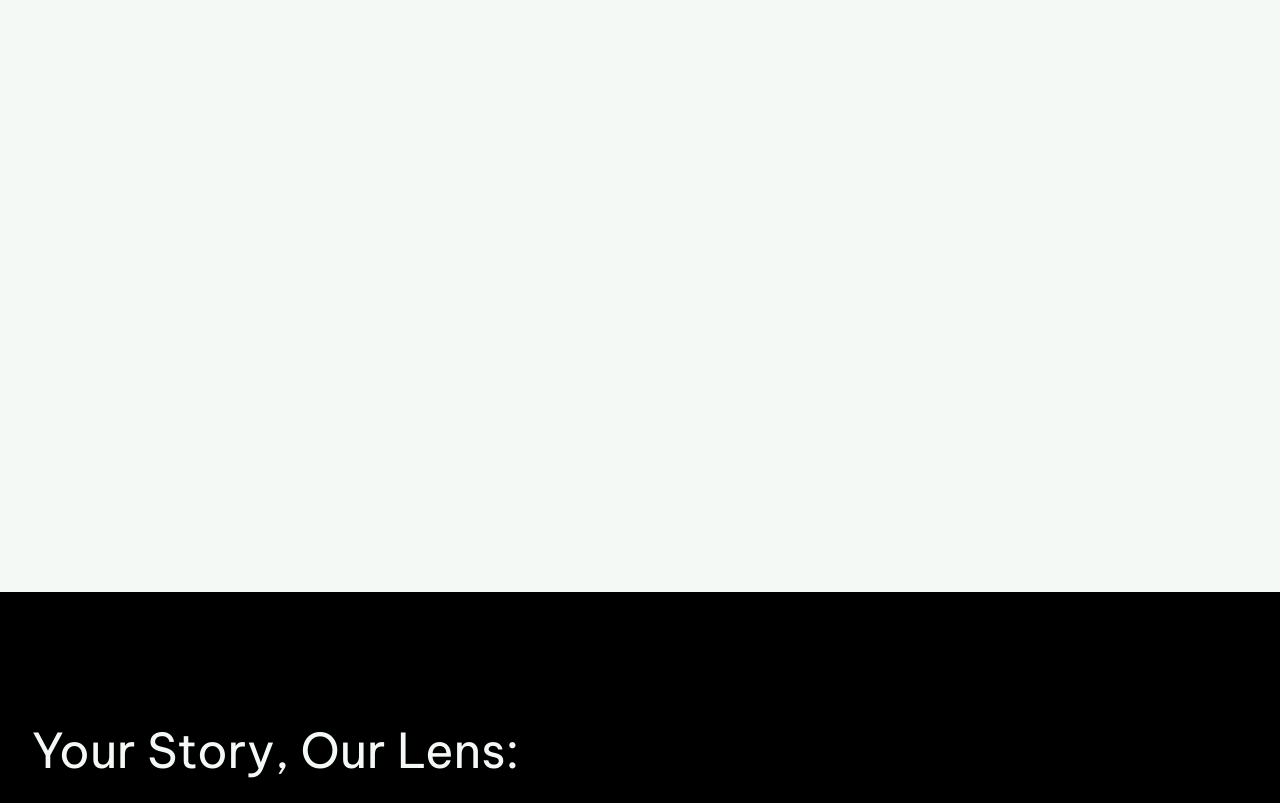
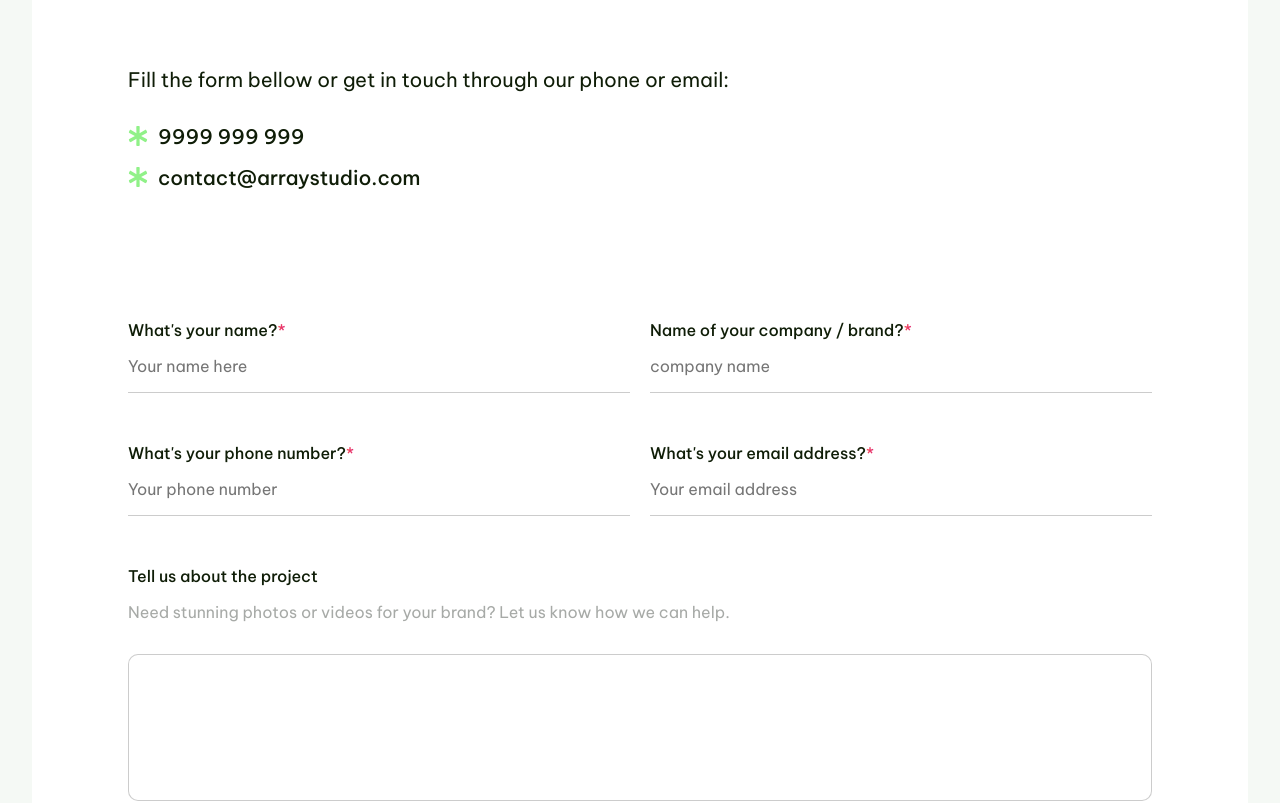
Before and after one commit to SnayderRodrigues/react-study, a React (Vite) app: page /contact in a window 1280 px wide. Shown: the part 400-1203 px from the top of the page. Built offline with nearby package versions, Linux system fonts and the light colour scheme.

Commit message:
creation of the low-fidelity layout for the contact page

```diff
--- a/src/pages/contact/ContactPage.jsx
+++ b/src/pages/contact/ContactPage.jsx
@@ -1,12 +1,55 @@
 import React from "react";
 import "./contactpage.scss";
+import { FaAsterisk } from "react-icons/fa";
 
 const ContactPage = () => {
   return (
     <main>
       <section className="contactPage">
         <div className="wrapper contactPage__wrapper ">
-          <h1>Let's get started.</h1>
+          <div className="contactPage__form">
+          <div className="contactPage__form-headline">
+            <h1>Let's get started.</h1>
+            <span>
+              Fill the form bellow or get in touch through our phone or email:
+            </span>
+            <div>
+              <span>
+                <FaAsterisk />
+                9999 999 999
+              </span>
+              <span>
+                <FaAsterisk />
+                contact@arraystudio.com
+              </span>
+            </div>
+          </div>
+            <div className="contactPage__form-half">
+              <label>What's your name?<span className="highlight">*</span></label>
+              <input type="text" placeholder="Your name here" />
+            </div>
+            <div className="contactPage__form-half">
+              <label>Name of your company / brand?<span className="highlight">*</span></label>
+              <input type="text" placeholder="company name" />
+            </div>
+            <div className="contactPage__form-half">
+              <label>What's your phone number?<span className="highlight">*</span></label>
+              <input type="text" placeholder="Your phone number" />
+            </div>
+            <div className="contactPage__form-half">
+              <label>What's your email address?<span className="highlight">*</span></label>
+              <input type="text" placeholder="Your email address" />
+            </div>
+            <div className="contactPage__form-full">
+              <label>Tell us about the project</label>
+              <span>
+                Need stunning photos or videos for your brand? Let us know how we can help.
+              </span>
+              <textarea name="message" id=""  rows="6"></textarea>
+            </div>
+
+            <button className="button link">Submit</button>
+          </div>
         </div>
       </section>
     </main>
--- a/src/pages/contact/contactpage.scss
+++ b/src/pages/contact/contactpage.scss
@@ -1,6 +1,116 @@
 @use "../../styles/util/" as u;
 
 .contactPage {
-  height: 100vh;
-  margin-top: 12rem;
+  margin: 12rem 0 6rem;
+
+  // &__wrapper {
+
+    // }
+    &__form {
+      background-color: var(--white);
+      border-radius: 2rem;
+      padding: 6rem;
+      display: grid;
+      grid-template-columns: repeat(2, minmax(auto, 1fr));
+      align-items: flex-start;
+      grid-gap: clamp(3.125rem, 3.3068783069vw, 4.15625rem)
+        clamp(1.25rem, 1.3227513228vw, 1.6625rem);
+      gap: clamp(3.125rem, 3.3068783069vw, 4.15625rem)
+        clamp(1.25rem, 1.3227513228vw, 1.6625rem);
+
+      button {
+        font-size: u.rem(26);
+        justify-content: center;
+        width: 100%;
+        grid-column: 1 / -1;
+      }
+    }
+  &__form-headline {
+    display: flex;
+    flex-direction: column;
+    margin-bottom: 4rem;
+    grid-column: 1 / -1;
+
+    & > span {
+      font-size: u.rem(20);
+      margin-bottom: 2rem;
+    }
+    div {
+      display: flex;
+      flex-direction: column;
+
+      span {
+        font-size: u.rem(20);
+        margin-bottom: 1rem;
+        display: flex;
+        align-items: center;
+        gap: 0.625rem;
+        font-weight: 500;
+
+        &:hover {
+          cursor: pointer;
+          background: var(--gradient);
+          background-clip: text;
+          -webkit-background-clip: text;
+          -webkit-text-fill-color: transparent;
+        }
+
+        svg {
+          color: var(--green);
+        }
+      }
+    }
+  }
+  &__form-half {
+    grid-column: span 1;
+
+    label {
+      font-weight: 500;
+      margin-bottom: 1rem;
+    }
+
+    input {
+      width: 100%;
+      padding: 1em 0;
+      font-size: inherit;
+      border: none;
+      border-bottom: 1px solid rgba(0, 0, 0, 0.2);
+      -webkit-appearance: none;
+      -moz-appearance: none;
+      appearance: none;
+      border-radius: 0;
+    }
+  }
+  &__form-full {
+    grid-column: 1 / -1;
+    display: flex;
+    flex-direction: column;
+
+    label {
+      font-weight: 500;
+      margin-bottom: 1rem;
+    }
+
+    span {
+      color: var(--text-color-4);
+      margin-bottom: 1rem;
+    }
+
+    textarea {
+      width: 100%;
+      padding: 0.8em;
+      font-size: inherit;
+      border: none;
+      border: 1px solid rgba(0, 0, 0, 0.2);
+      -webkit-appearance: none;
+      -moz-appearance: none;
+      appearance: none;
+      border-radius: clamp(0.625rem, 0.6613756614vw, 0.83125rem);
+      resize: none;
+      margin-top: 1em;
+    }
+    textarea:focus {
+      border: 2px solid var(--green);
+    }
+  }
 }
--- a/src/styles/global/_boilerplate.scss
+++ b/src/styles/global/_boilerplate.scss
@@ -99,6 +99,11 @@ textarea:focus-visible {
   overflow: hidden;
 }
 
+button {
+  outline: none;
+  border: none;
+}
+
 .link {
   display: flex;
   align-items: center;
```
